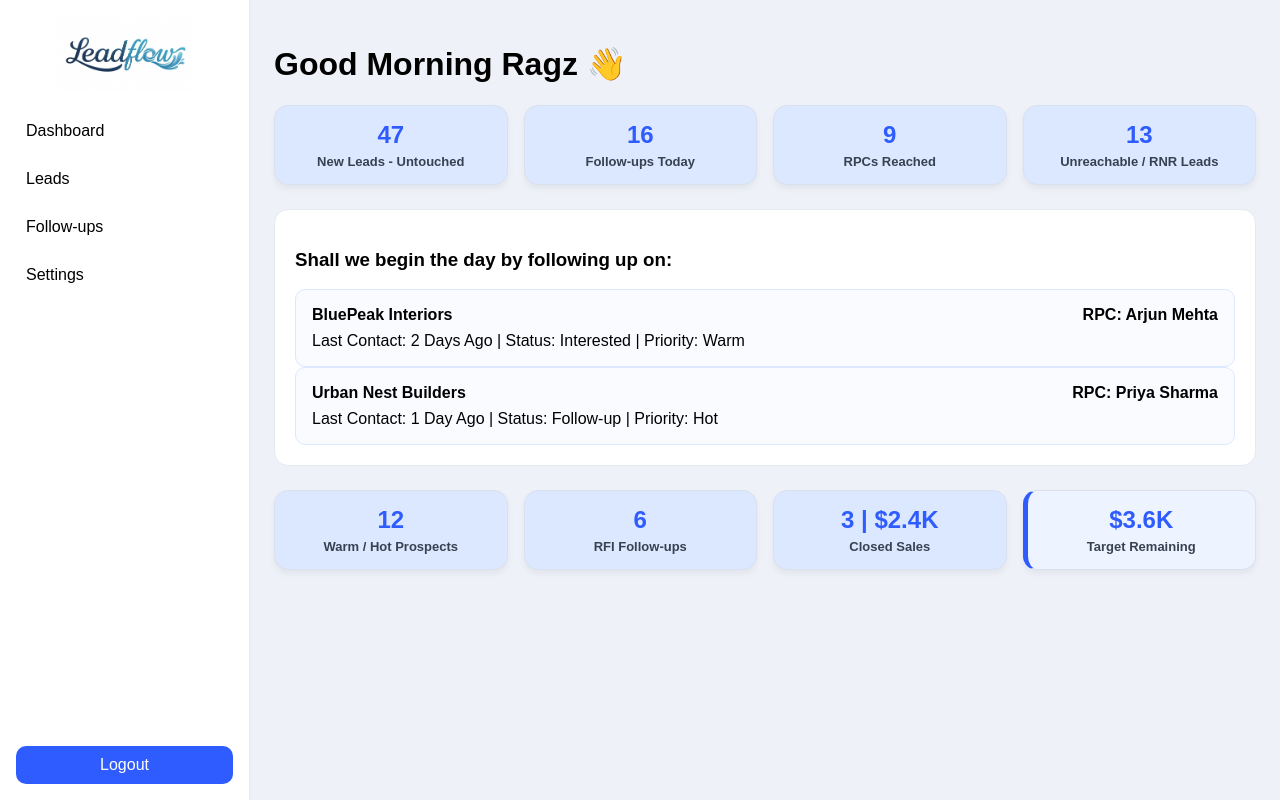
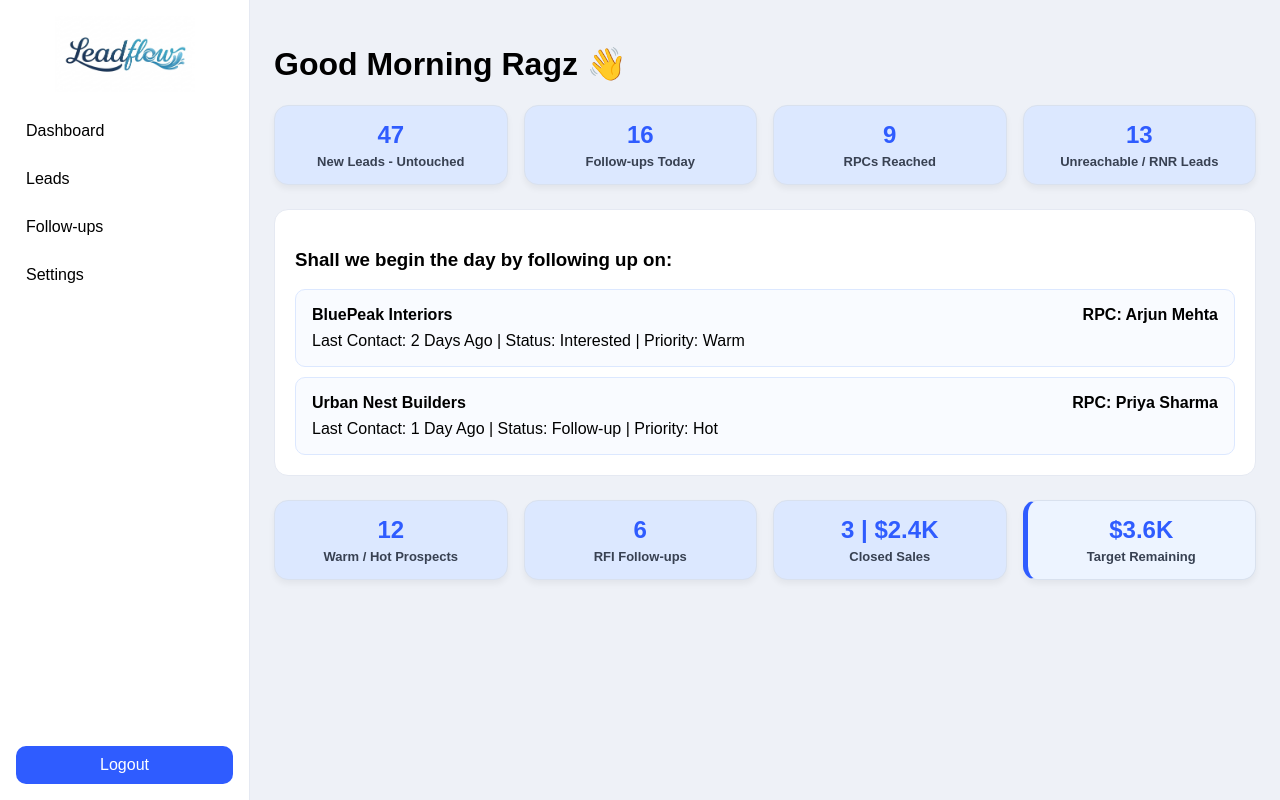
Before and after one commit to stirr3dz3phyr-ship-it/LeadFlow-WarMachine, a React (Vite) app: page / in a window 1280 px wide. Built offline with nearby package versions, Linux system fonts and the light colour scheme.

Commit message:
Update styles.css

```diff
--- a/src/styles.css
+++ b/src/styles.css
@@ -1,5 +1,5 @@
 * { box-sizing: border-box; }
-html, body { margin: 0; padding: 0; height: 100%; font-family: Arial, sans-serif; }
+html, body { margin: 0; padding: 0; height: 100%; font-family: Arial, sans-serif; background: #eef1f7; }
 
 .app { display: flex; width: 100vw; height: 100vh; overflow: hidden; background: #eef1f7; }
 
@@ -12,7 +12,7 @@ html, body { margin: 0; padding: 0; height: 100%; font-family: Arial, sans-serif
 .logout { margin-top: auto; padding: 10px; text-align: center; background: #2f5cff; color: white; border-radius: 10px; cursor: pointer; }
 
 /* MAIN AREA */
-.main { flex: 1; padding: 24px; overflow-y: auto; }
+.main { flex: 1; padding: 24px; overflow-y: auto; background: #eef1f7; }
 .kpi-row { display: grid; grid-template-columns: repeat(4, 1fr); gap: 16px; margin-bottom: 24px; }
 .kpi-card { background: #dce8ff; border-radius: 14px; padding: 15px; display: flex; flex-direction: column; justify-content: center; align-items: center; border: 1px solid #d9e1ee; box-shadow: 0 4px 6px rgba(0,0,0,0.05); }
 .kpi-card h1 { margin: 0; font-size: 24px; color: #2f5cff; }
@@ -20,6 +20,7 @@ html, body { margin: 0; padding: 0; height: 100%; font-family: Arial, sans-serif
 
 /* WORKSPACE */
 .workspace { background: #ffffff; border: 1px solid #e5e9f2; border-radius: 14px; padding: 20px; margin-bottom: 24px; }
+.followup-list { display: flex; flex-direction: column; gap: 10px; }
 .lead-card { background: #f9fbff; border: 1px solid #dce8ff; border-radius: 10px; padding: 16px; }
 .lead-top { display: flex; justify-content: space-between; font-weight: bold; margin-bottom: 8px; }
 .special-card { border-left: 5px solid #2f5cff; background: #edf4ff; }
```
